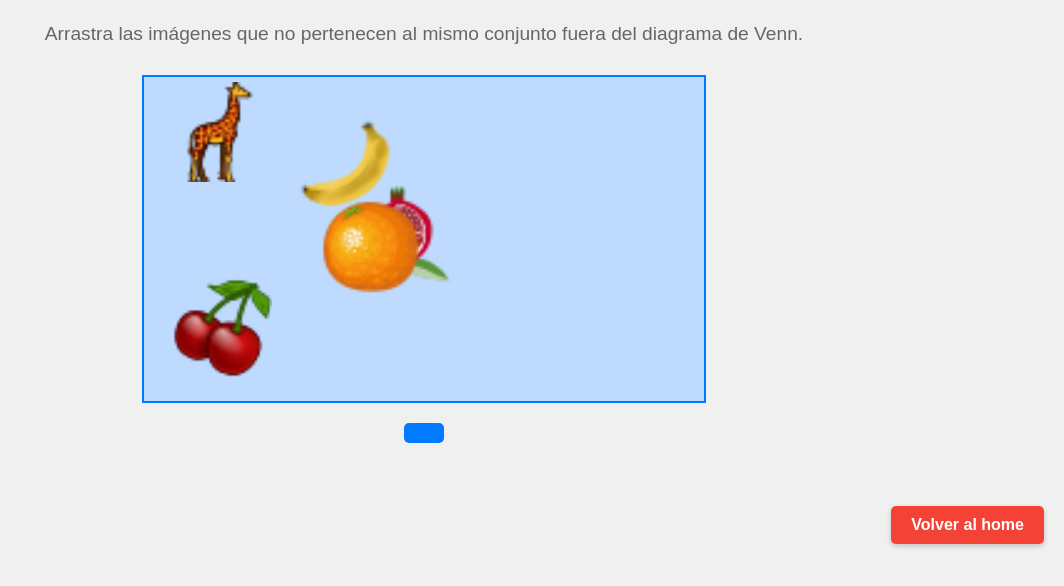
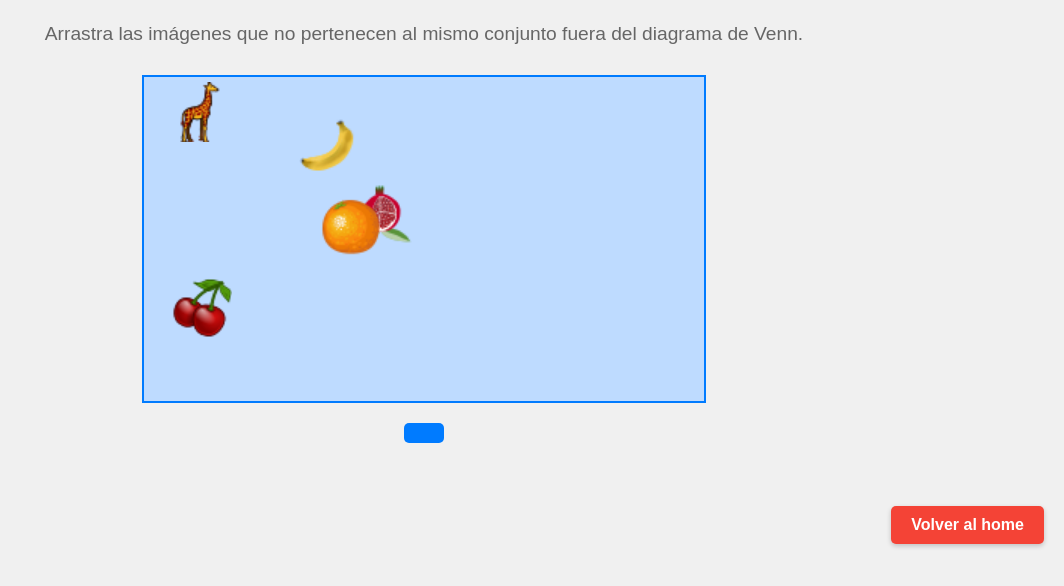
Before and after one commit to FONDEF-2025-LES-JLJ/Item-tests, a website: page src-saca-imagenes-venn/saca-imagenes-venn.html in a window 1280 px wide. Shown: the part 236-822 px from the top of the page, without its empty margins (216-1280 px from the left). Drawn offline with Linux system fonts and the light colour scheme.

Commit message:
Jugando con tamaños

```diff
--- a/src-saca-imagenes-venn/saca-imagenes-venn.css
+++ b/src-saca-imagenes-venn/saca-imagenes-venn.css
@@ -45,7 +45,7 @@ p {
     position: absolute;
     /*width: 15%; se configura */
     aspect-ratio: 1 / 1;
-    max-width: 100px;
+    max-width: 60px;
     height: auto;
     cursor: grab;
     object-fit: contain;
```
